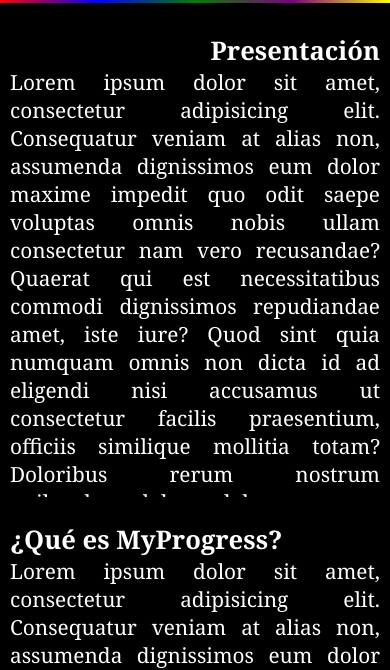
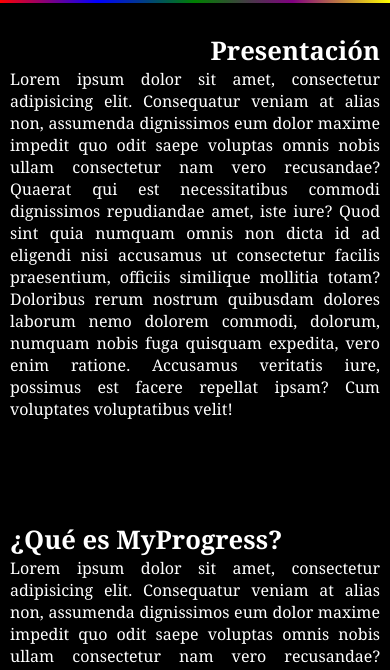
Before and after one commit to SMPS02/MyProgress, a plain HTML site: page index.html in a window 390 px wide. Shown: the part 130-800 px from the top of the page. Drawn offline with Linux system fonts and the light colour scheme.

Commit message:
Responsive pagina inicial

```diff
--- a/Carpeta-CSS/relleno.css
+++ b/Carpeta-CSS/relleno.css
@@ -158,6 +158,9 @@
     .linea-3{
       width:60%;
     }
+    .texto{
+        font-size: 1rem;
+    }
 }
 
 /*2- Apartado proyectos*/
```
